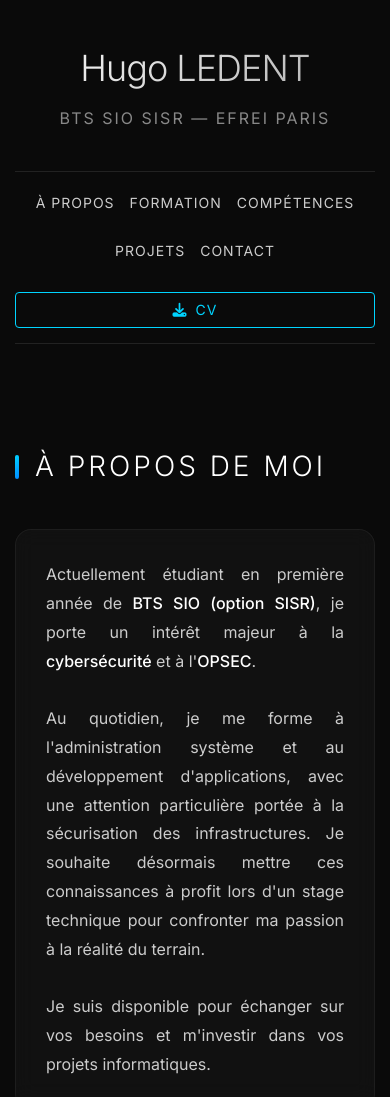
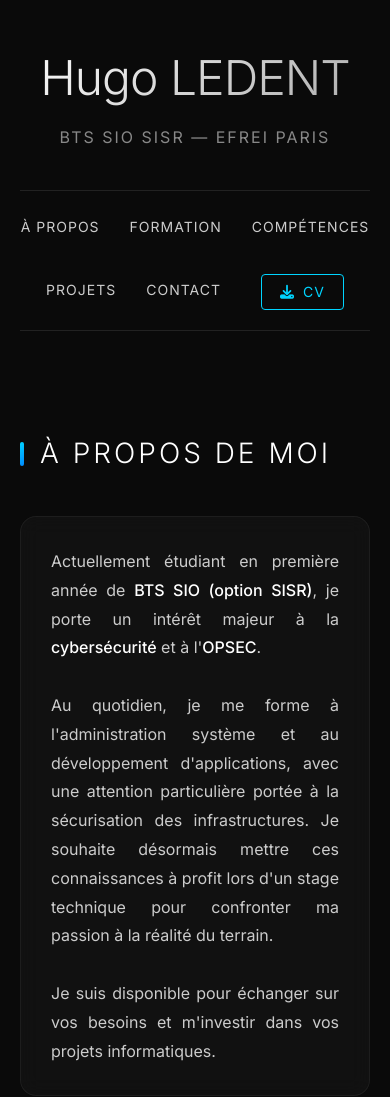
Before and after one commit to hugott23/portfolio, a plain HTML site: page index.html in a window 390 px wide. Shown: the top 1097 px of the page. Drawn offline with Linux system fonts and the light colour scheme.

Commit message:
petit changement sur le css

```diff
--- a/style.css
+++ b/style.css
@@ -1,4 +1,3 @@
-/* RESET */
 * {
     margin: 0;
     padding: 0;
@@ -14,14 +13,12 @@ body {
     scroll-behavior: smooth;
 }
 
-/* STRUCTURE */
 .container {
     max-width: 1000px;
     margin: 0 auto;
     padding: 0 20px;
 }
 
-/* HEADER */
 .header {
     padding: 40px 0;
     text-align: center;
@@ -46,7 +43,6 @@ body {
     margin-bottom: 40px;
 }
 
-/* NAVIGATION */
 .nav {
     display: flex;
     justify-content: center;
@@ -87,7 +83,6 @@ body {
     width: 100%;
 }
 
-/* BOUTON CV */
 .nav-btn {
     border: 1px solid #00d4ff;
     padding: 6px 18px !important;
@@ -140,7 +135,6 @@ body {
     border-radius: 2px;
 }
 
-/* À PROPOS */
 .about-card {
     max-width: 800px;
 }
@@ -157,7 +151,6 @@ body {
     font-weight: 500;
 }
 
-/* CARTES (Formation, Projets...) */
 .card-grid {
     display: grid;
     grid-template-columns: repeat(auto-fit, minmax(280px, 1fr));
@@ -259,18 +252,17 @@ body {
     border: 1px solid rgba(255, 255, 255, 0.1);
 }
 
-/* --- LOGIQUE "VOIR PLUS" (CSS AVANCÉ) --- */
-/* Cache l'input technique */
+
 .show-more-toggle {
     display: none;
 }
 
-/* Cache le projet supplémentaire par défaut */
+
 .extra-project {
     display: none;
 }
 
-/* Si l'input est coché (checked), on affiche le projet extra */
+
 .show-more-toggle:checked ~ .projects-grid .extra-project {
     display: block;
     animation: fadeIn 0.5s ease;
@@ -281,13 +273,11 @@ body {
     to { opacity: 1; transform: translateY(0); }
 }
 
-/* Conteneur du bouton */
 .show-more-container {
     text-align: center;
     margin-top: 40px;
 }
 
-/* Style du bouton */
 .show-more-btn {
     display: inline-flex;
     align-items: center;
@@ -318,7 +308,6 @@ body {
     transition: transform 0.3s ease;
 }
 
-/* Quand c'est coché : On change le texte et la flèche */
 .show-more-toggle:checked ~ .show-more-container .show-more-btn .btn-icon {
     transform: rotate(180deg);
 }
@@ -331,7 +320,6 @@ body {
     content: "Voir moins de projets";
 }
 
-/* CONTACT */
 .contact-info {
     display: grid;
     grid-template-columns: repeat(auto-fit, minmax(200px, 1fr));
@@ -367,7 +355,6 @@ body {
     word-break: break-all;
 }
 
-/* FOOTER */
 .footer {
     padding: 40px 0;
     text-align: center;
@@ -380,12 +367,3 @@ body {
     font-size: 14px;
     letter-spacing: 1px;
 }
-
-/* MOBILE */
-@media (max-width: 768px) {
-    .container { padding: 0 15px; }
-    .title { font-size: 36px; }
-    .nav { gap: 15px; padding: 15px 0; }
-    .nav-btn { width: 100%; justify-content: center; margin-top: 10px; margin-left: 0; }
-    .card-grid { grid-template-columns: 1fr; }
-}
```
